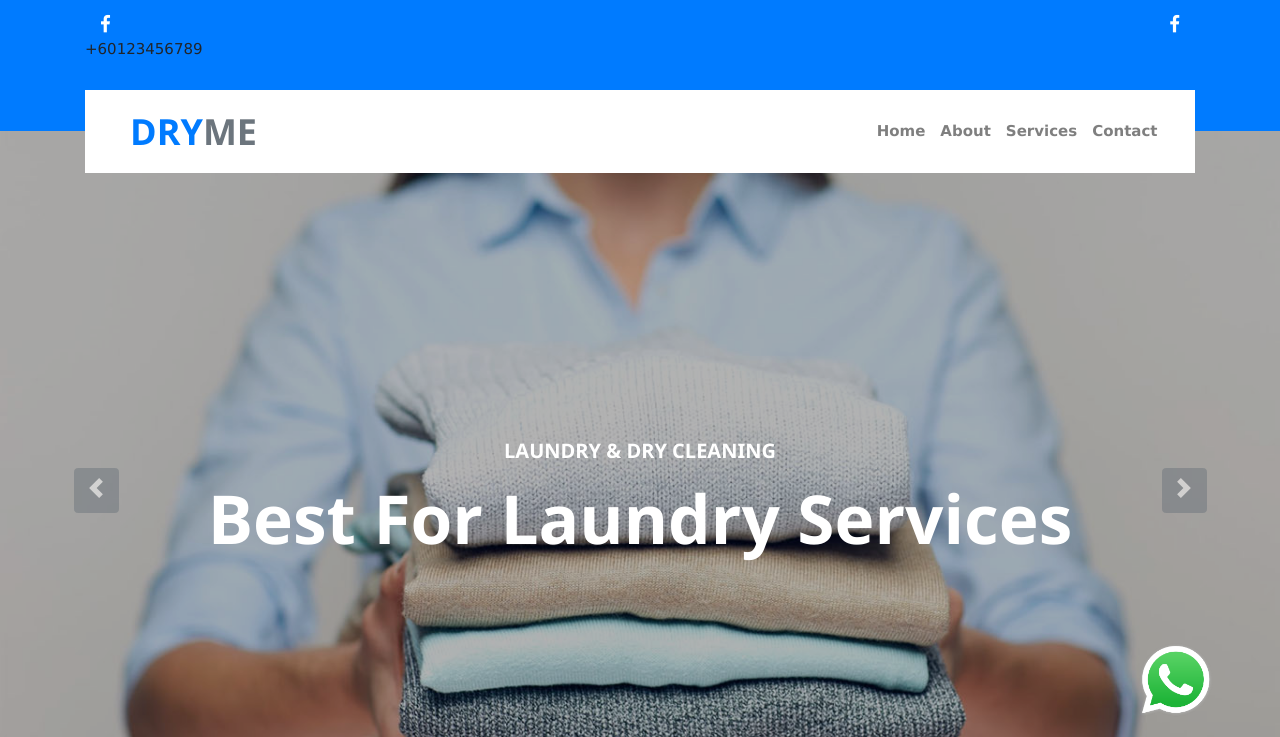
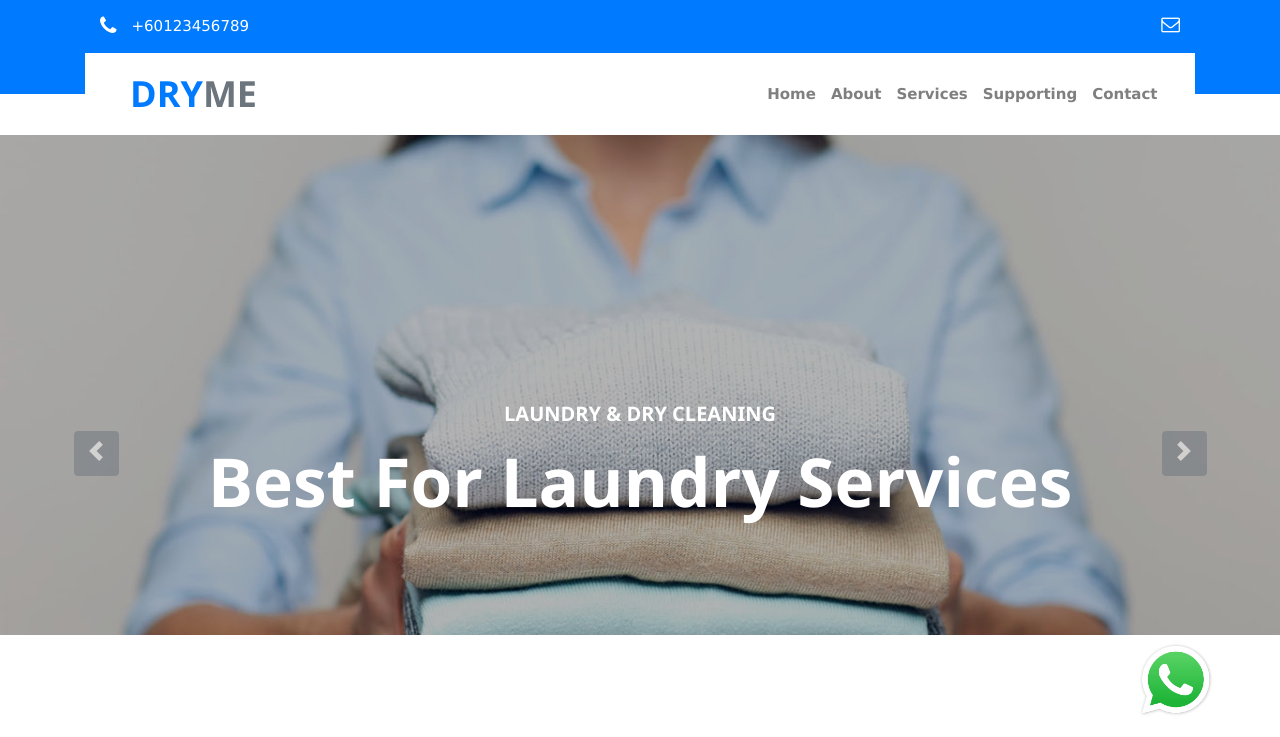
Before and after one commit to imthebest9/washingmachine, a Laravel app: page / in a window 1280 px wide. Shown: the top 737 px of the page. Run offline with Laravel 10, Linux system fonts and the light colour scheme; some libraries are stand-ins or nearby versions.

Commit message:
caarousel and services

```diff
--- a/resources/views/home.blade.php
+++ b/resources/views/home.blade.php
@@ -239,6 +239,15 @@
             font-size: 1.4rem;
         }
 
+        .carousel-container {
+            overflow: hidden;
+            /* Set a specific width and height for the container */
+            max-width: 100%;
+            max-height: 500px;
+            /* Adjust the height as needed */
+            /* You can also add other styling as per your design requirements */
+        }
+
         /* Floating button */
         #whatsapp-button {
             position: fixed;
@@ -256,10 +265,10 @@
 </head>
 
 <body>
-    <div class="container-fluid bg-primary py-3">
+    <div class="container-fluid bg-primary pt-3">
         <div class="container">
             <div class="row">
-                <div class="col-md-6 text-center text-lg-left mb-2 mb-lg-0">
+                <div class="col-md-6 text-center text-lg-left mb-lg-0">
                     <!-- <div class="d-inline-flex align-items-center">
                         <a class="text-white pr-3" href="">FAQs</a>
                         <span class="text-white">|</span>
@@ -267,15 +276,17 @@
                         <span class="text-white">|</span>
                         <a class="text-white pl-3" href="">Support</a>
                     </div> -->
+                    <div class="d-inline-flex">
                         <a class="text-white px-3" href="">
-                        <i class="fa fa-facebook-f header-icon"></i>
+                            <i class="fa fa-phone header-icon"></i>
                         </a>
-                    <p>+60123456789</p>
+                        <p class="text-white">+60123456789</p>
+                    </div>
                 </div>
                 <div class="col-md-6 text-center text-lg-right">
                     <div class="d-inline-flex align-items-center">
                         <a class="text-white px-3" href="">
-                            <i class="fa fa-facebook-f header-icon"></i>
+                            <i class="fa fa-envelope-o header-icon"></i>
                         </a>
                     </div>
                 </div>
@@ -297,6 +308,7 @@
                         <a href="#" class="nav-item nav-link">Home</a>
                         <a href="#about-us" class="nav-item nav-link">About</a>
                         <a href="#service" class="nav-item nav-link">Services</a>
+                        <a href="#supporting" class="nav-item nav-link">Supporting</a>
                         <a href="#contact" class="nav-item nav-link">Contact</a>
                     </div>
                 </div>
@@ -306,24 +318,25 @@
 
     {{-- Carousel --}}
     <div class="container-fluid p-0">
+        <div class="carousel-container">
             <div id="header-carousel" class="carousel slide" data-ride="carousel">
                 <div class="carousel-inner">
                     <div class="carousel-item active">
-                    <img class="w-100" src="images/carousel-1.jpg" alt="Image">
-                    <div class="carousel-caption d-flex flex-column align-items-center justify-content-center">
+                        <img class="w-100 h-100" src="images/carousel-1.jpg" alt="Image">
+                        <div class="carousel-caption d-flex align-items-center justify-content-center">
                             <div class="p-3" style="max-width: 900px;">
-                            <h4 class="text-white text-uppercase mb-md-3">Laundry & Dry Cleaning</h4>
-                            <h1 class="display-3 text-white mb-md-4">Best For Laundry Services</h1>
+                                <h4 class="text-white text-uppercase mb-md-3 text-center">Laundry & Dry Cleaning</h4>
+                                <h1 class="display-3 text-white mb-md-4 text-center">Best For Laundry Services</h1>
                                 {{-- <a href="" class="btn btn-primary py-md-3 px-md-5 mt-2">Learn More</a> --}}
                             </div>
                         </div>
                     </div>
                     <div class="carousel-item">
-                    <img class="w-100" src="images/carousel-2.jpg" alt="Image">
-                    <div class="carousel-caption d-flex flex-column align-items-center justify-content-center">
+                        <img class="w-100 h-100" src="images/carousel-2.jpg" alt="Image">
+                        <div class="carousel-caption d-flex align-items-center justify-content-center">
                             <div class="p-3" style="max-width: 900px;">
-                            <h4 class="text-white text-uppercase mb-md-3">Laundry & Dry Cleaning</h4>
-                            <h1 class="display-3 text-white mb-md-4">Highly Professional Staff</h1>
+                                <h4 class="text-white text-uppercase mb-md-3 text-center">Laundry & Dry Cleaning</h4>
+                                <h1 class="display-3 text-white mb-md-4 text-center">Highly Professional Staff</h1>
                                 {{-- <a href="" class="btn btn-primary py-md-3 px-md-5 mt-2">Learn More</a> --}}
                             </div>
                         </div>
@@ -341,7 +354,9 @@
                 </a>
             </div>
         </div>
+    </div>
     {{-- End Carousel --}}
+
 
     {{-- Learn about us --}}
     <section id="about-us">
@@ -388,8 +403,53 @@
     <section id="service">
         <div class="container">
             <h1 class="title text-center">OUR SERVICES</h1>
+
+            <div class="row">
+                <div class="col-md-4">
+                    <div class="service-card">
+                        <img src="images/services-1.jpg" class="service-img" alt="Service 1">
+                        <div class="service-content">
+                            <h2 class="service-title">Service Title 1</h2>
+                            <p class="service-description">Lorem ipsum dolor sit amet, consectetur adipiscing elit. Nulla
+                                commodo enim at lectus luctus, ut venenatis velit viverra.</p>
+                        </div>
+                    </div>
+                </div>
+                <div class="col-md-4 flex">
+                    <div class="service-card flex flex-col">
+                        <img src="images/services-2.jpg" class="service-img" alt="Service 2">
+                        <div class="service-content">
+                            <h2 class="service-title">Service Title 2</h2>
+                            <p class="service-description">Sed ac quam quis libero bibendum feugiat non at odio. Fusce
+                                euismod felis quis quam sagittis, eu tempor nisl laoreet.</p>
+                        </div>
+                    </div>
+                </div>
+                <div class="col-md-4">
+                    <div class="service-card">
+                        <img src="images/services-3.jpg" class="service-img" alt="Service 3">
+                        <div class="service-content">
+                            <h2 class="service-title">Service Title 3</h2>
+                            <p class="service-description">Aenean nec libero at est fermentum facilisis. Etiam ut quam a
+                                quam vehicula volutpat.</p>
+                        </div>
+                    </div>
+                </div>
+            </div>
+
+            <div class="row mt-4">
+                <!-- Add more service cards here -->
+            </div>
+
+            <div class="row mt-4">
+                <!-- Add more service cards here -->
+            </div>
         </div>
     </section>
+
+
+
+
 
     <section class="mb-0" id="contact">
         <div class="container">
```
Lines whose indentation alone changed are shown as unchanged.
